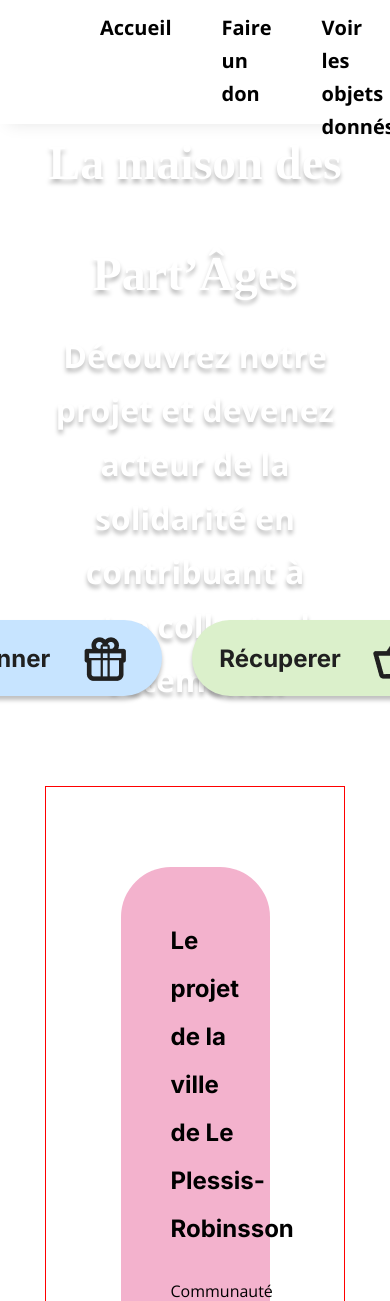
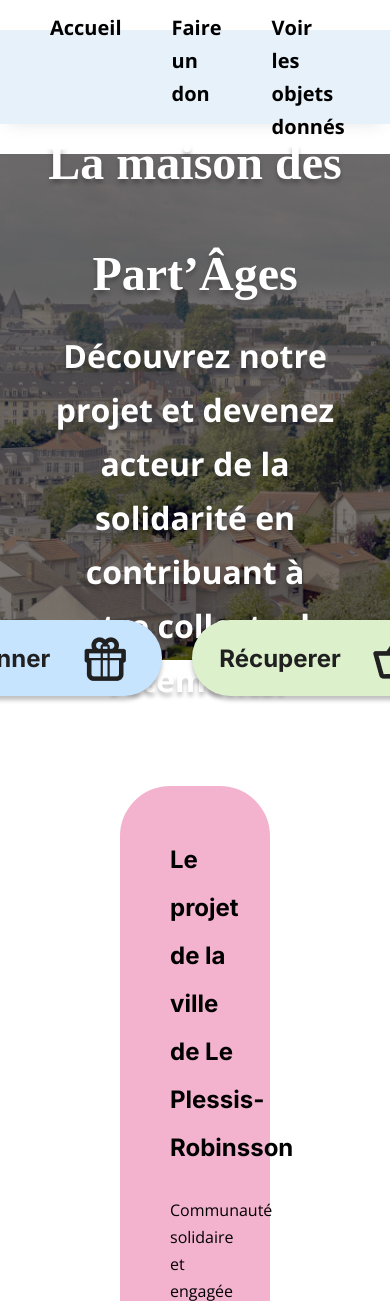
Before and after one commit to jstnate/BAP-Plessis-Robinson, a PHP site: page / in a window 390 px wide; the page is wider, and only the part inside the window is pictured. Shown: the top 1301 px of that part. Run offline with PHP 8.4, Linux system fonts and the light colour scheme; some web fonts are replaced.

Commit message:
:lipstick: Update responsive
Update responsive style for the header

```diff
--- a/public/css/layouts/_header.scss
+++ b/public/css/layouts/_header.scss
@@ -28,6 +28,14 @@
         }
         ul{
           margin: 0 auto;
+        }
+      }
+
+      @media screen and (max-width: 700px) {
+        padding: 40px 50px;
+
+        ul li a {
+          font-size: 16px;
         }
       }
       //
--- a/public/css/pages/_index.scss
+++ b/public/css/pages/_index.scss
@@ -88,7 +88,6 @@
 
 .main{
     margin: 90px 45px;
-    border: red solid 1px;
 
     .mainBloc1, .mainBloc2, .mainBloc3{
         margin: 80px 0;
--- a/public/css/style.css
+++ b/public/css/style.css
@@ -13,7 +13,7 @@
 
 .main_header {
   position: relative;
-  background: #FFF;
+  background: #E7F1FA;
   height: 94px;
   top: 0;
   left: 0;
@@ -36,6 +36,14 @@
   }
   .main_header ul {
     margin: 0 auto;
+  }
+}
+@media screen and (max-width: 700px) {
+  .main_header {
+    padding: 40px 50px;
+  }
+  .main_header ul li a {
+    font-size: 16px;
   }
 }
 .main_header ul {
@@ -539,11 +547,7 @@
 
 .home {
   height: 60vh;
-<<<<<<< HEAD
   background: rgba(63, 57, 57, 0.7) url("../../images/plessis.png") no-repeat center center/cover;
-=======
-  background: rgba(63, 57, 57, 0.7) url(../../../../BAP-Plessis-Robinson/images/plessis.png) no-repeat center center/cover;
->>>>>>> adam-dev
   background-blend-mode: darken;
   background-size: cover;
   display: flex;
@@ -618,7 +622,6 @@
 
 .main {
   margin: 90px 45px;
-  border: red solid 1px;
 }
 .main .mainBloc1, .main .mainBloc2, .main .mainBloc3 {
   margin: 80px 0;
```
Also changed, not shown: 1 other file.
